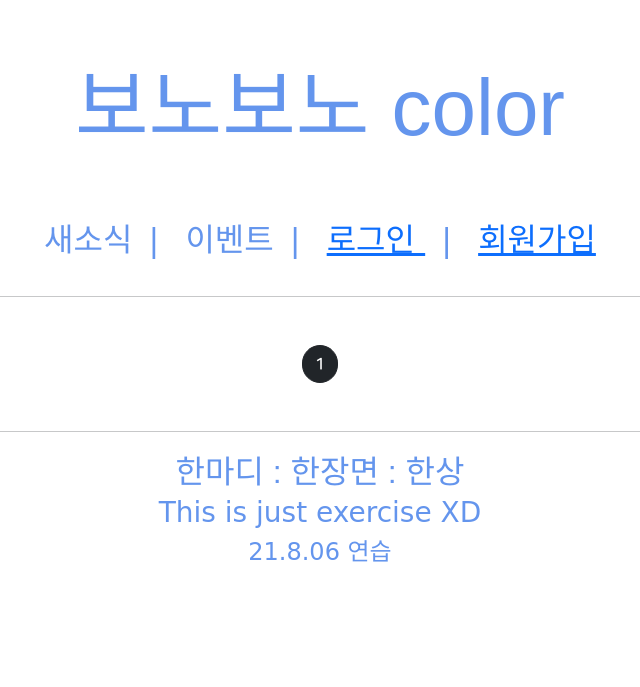
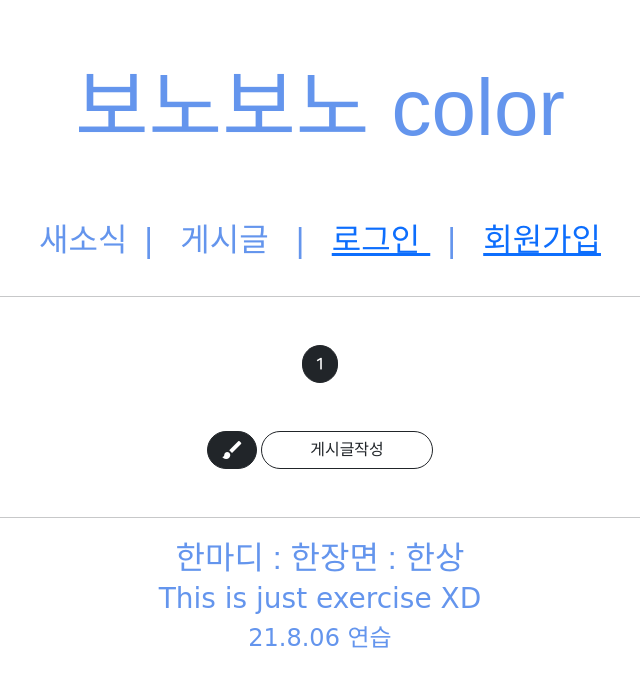
Before and after one commit to JururuK/Class_Web, a Django app: page /articles/list/ in a window 1280 px wide. Shown: the top 687 px of the page, without its empty margins (320-960 px from the left). Run offline with Django 3.2, Linux system fonts and the light colour scheme; data that the repository does not hold is empty; parts of the project's set-up code (start-up, migrations or seed data) failed here and were passed over; some libraries are stand-ins or nearby versions; some web fonts are replaced.

Commit message:
`8/6 class exercise articles`

```diff
--- a/articles/templates/articles/list.html
+++ b/articles/templates/articles/list.html
@@ -36,5 +36,14 @@
 
     <script src="{% static 'js/magicgrid.js' %}"></script>
     {% include 'snippets/pagination.html' %}
-
+    <div class="text-center my-5">
+        <a href="{% url 'article:upload' %}"
+        class="btn btn-dark rounded-pill material-icons">
+            brush
+        </a>
+        <a href="{% url 'article:upload' %}"
+        class="btn btn-outline-dark rounded-pill px-5">
+            게시글작성
+        </a>
+    </div>
 {% endblock %}
--- a/templates/header.html
+++ b/templates/header.html
@@ -4,7 +4,9 @@
     </div>
     <div class = "exercise_header_button">
         <span style = 'margin : 3rem 0; padding-left : 1rem; padding-right : 1rem;'>새소식</span>|
-        <span style = 'margin : 3rem 0; padding-left : 1rem; padding-right : 1rem;'>이벤트</span>|
+        <span style = 'margin : 3rem 0; padding-left : 1rem; padding-right : 1rem;'>
+            <a href="{% url 'article:list' %}"></a>게시글
+        </span>|
         {% if not user.is_authenticated %}
         <span style = 'margin : 3rem 0; padding-left : 1rem; padding-right : 1rem;'>
             <a href="{% url 'practice:login' %}">
```
